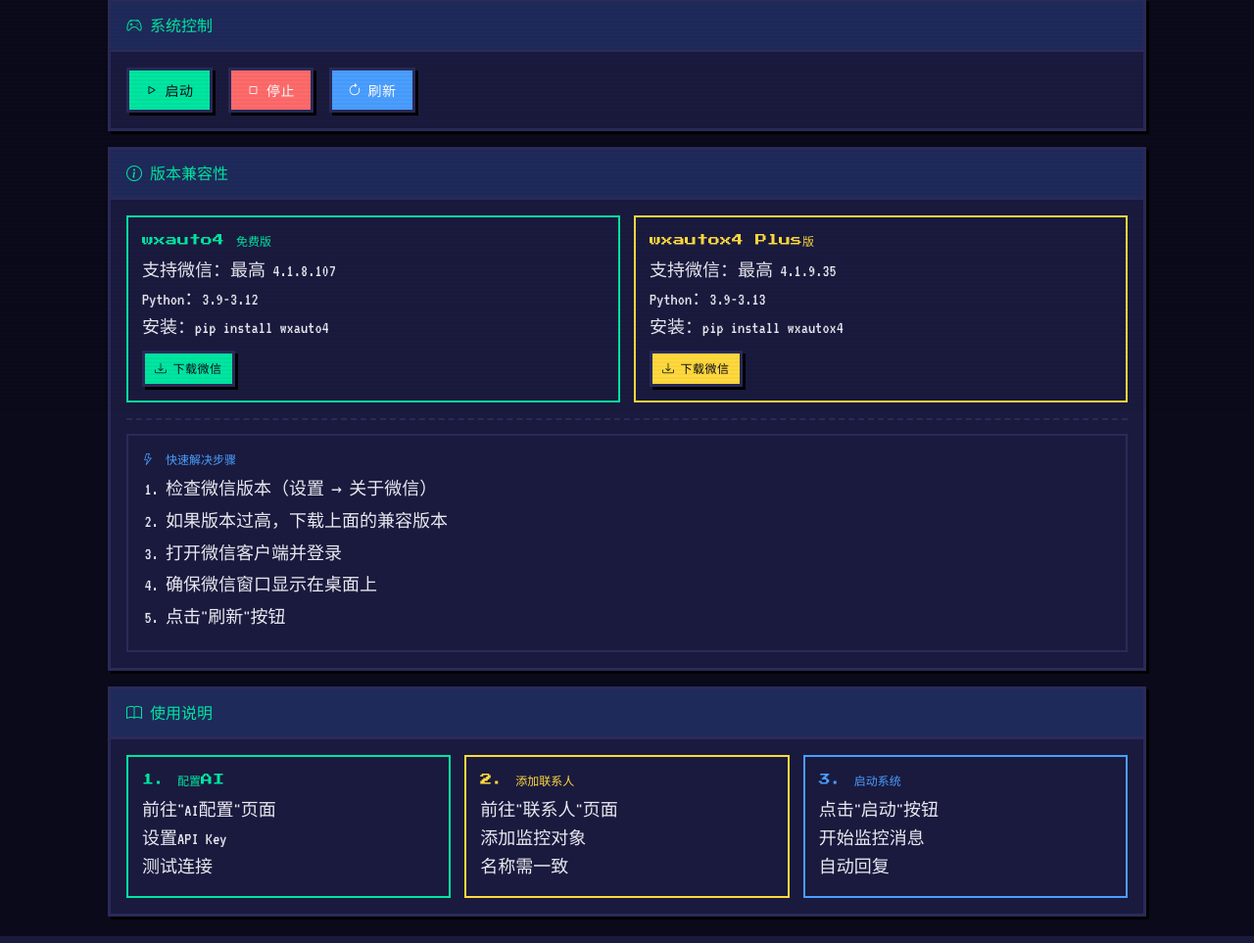
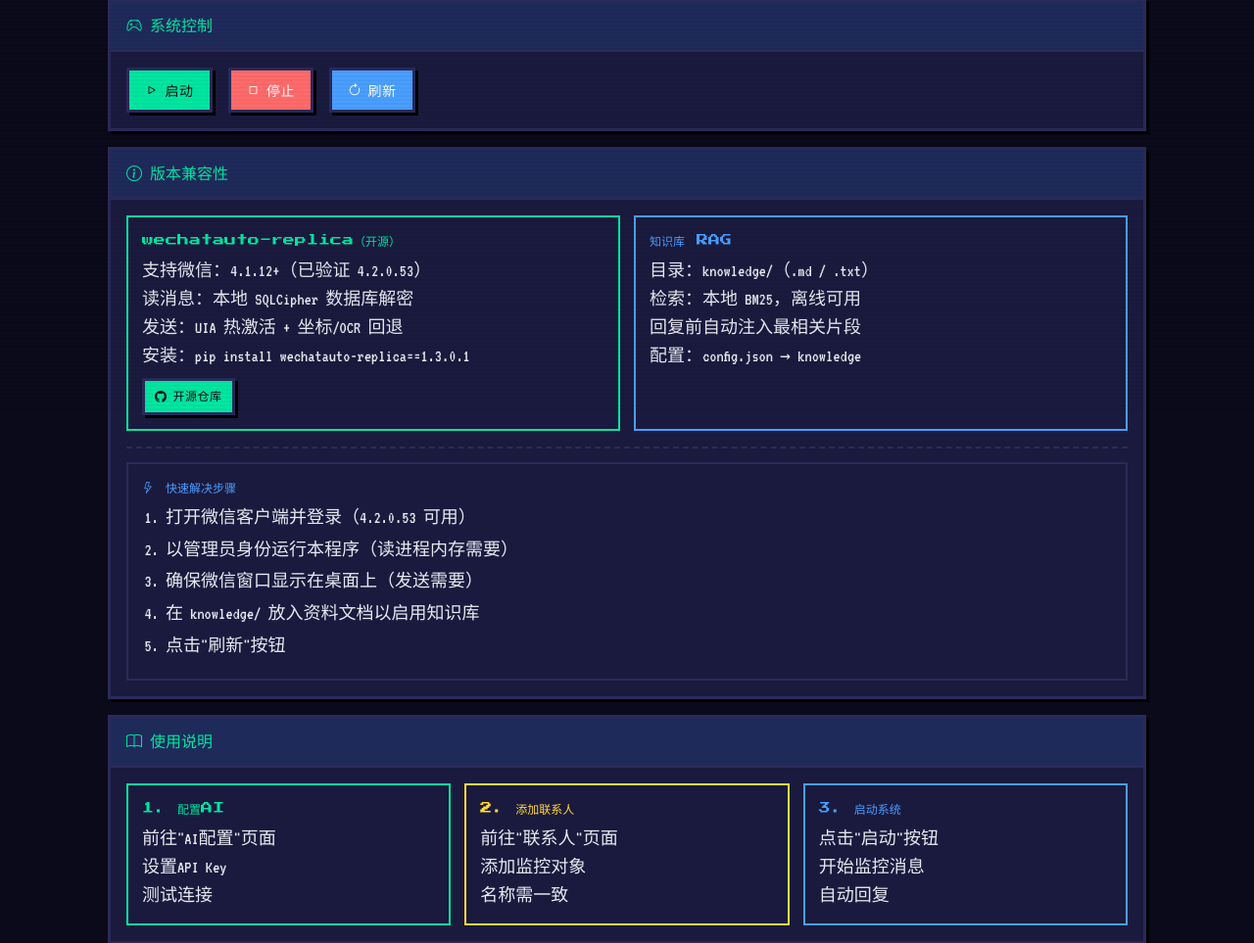
Before and after one commit to 2182977liu-bit/wechat-auto-reply, a Flask app: template templates/index.html in a window 1280 px wide. Shown: the part 379-1342 px from the top of the page at 98% size. Run offline with Flask 3, Linux system fonts and the light colour scheme; the template is opened without the code that fills it, so the values that code supplies are empty.

Commit message:
更新首页版本说明与知识库入口

```diff
--- a/templates/index.html
+++ b/templates/index.html
@@ -9,15 +9,14 @@
         <strong>微信未连接</strong>
     </div>
     <p class="mb-2" style="white-space: pre-line;">{{ status.last_error or '未知错误' }}</p>
-    {% if '主窗口' in (status.last_error or '') or '登录' in (status.last_error or '') %}
+    {% if '主窗口' in (status.last_error or '') or '登录' in (status.last_error or '') or '目录' in (status.last_error or '') %}
     <div class="mt-2" style="font-size: 16px;">
-        <strong>可能原因：微信版本过高</strong><br>
-        wxauto4 免费版仅支持到 4.1.8.107<br><br>
+        <strong>可能原因：微信未登录或权限不足</strong><br>
+        后端 wechatauto-replica 通过本地数据库解密读消息，需要微信已登录且本程序以管理员权限运行<br><br>
         <strong>解决方法：</strong><br>
-        1. 关闭微信<br>
-        2. 运行 <code>download_wechat.bat</code> 下载兼容版本<br>
-        3. 覆盖安装（不会丢失聊天记录）<br>
-        4. 重新登录微信后刷新此页面
+        1. 打开微信客户端并登录（支持 4.2.0.53）<br>
+        2. 以管理员身份运行本程序<br>
+        3. 重新登录后刷新此页面
     </div>
     {% elif '权限' in (status.last_error or '') %}
     <div class="mt-2" style="font-size: 16px;">
@@ -76,36 +75,33 @@
     <div class="pixel-card-body">
         <div class="pixel-grid pixel-grid-2 mb-4">
             <div class="info-box" style="border-color: var(--accent-green);">
-                <div class="info-title text-green">wxauto4 免费版</div>
-                支持微信：最高 4.1.8.107<br>
-                Python：3.9-3.12<br>
-                安装：pip install wxauto4
+                <div class="info-title text-green">wechatauto-replica（开源）</div>
+                支持微信：4.1.12+（已验证 4.2.0.53）<br>
+                读消息：本地 SQLCipher 数据库解密<br>
+                发送：UIA 热激活 + 坐标/OCR 回退<br>
+                安装：pip install wechatauto-replica==1.3.0.1
                 <div class="mt-2">
-                    <a href="https://github.com/SiverKing/wechat4.0-windows-versions/releases/tag/v4.1.8.107" target="_blank" class="pixel-btn pixel-btn-green pixel-btn-sm">
-                        <i class="bi bi-download"></i> 下载微信
+                    <a href="https://github.com/fanyuantaier/wechatauto-replica" target="_blank" class="pixel-btn pixel-btn-green pixel-btn-sm">
+                        <i class="bi bi-github"></i> 开源仓库
                     </a>
                 </div>
             </div>
-            <div class="info-box" style="border-color: var(--accent-yellow);">
-                <div class="info-title text-yellow">wxautox4 Plus版</div>
-                支持微信：最高 4.1.9.35<br>
-                Python：3.9-3.13<br>
-                安装：pip install wxautox4
-                <div class="mt-2">
-                    <a href="https://github.com/SiverKing/wechat4.0-windows-versions/releases/tag/v4.1.9.35" target="_blank" class="pixel-btn pixel-btn-yellow pixel-btn-sm">
-                        <i class="bi bi-download"></i> 下载微信
-                    </a>
-                </div>
+            <div class="info-box" style="border-color: var(--accent-blue);">
+                <div class="info-title text-blue">知识库 RAG</div>
+                目录：knowledge/（.md / .txt）<br>
+                检索：本地 BM25，离线可用<br>
+                回复前自动注入最相关片段<br>
+                配置：config.json → knowledge
             </div>
         </div>
         <hr class="pixel-divider">
         <div class="info-box">
             <div class="info-title text-blue"><i class="bi bi-lightning"></i> 快速解决步骤</div>
             <ol>
-                <li>检查微信版本（设置 → 关于微信）</li>
-                <li>如果版本过高，下载上面的兼容版本</li>
-                <li>打开微信客户端并登录</li>
-                <li>确保微信窗口显示在桌面上</li>
+                <li>打开微信客户端并登录（4.2.0.53 可用）</li>
+                <li>以管理员身份运行本程序（读进程内存需要）</li>
+                <li>确保微信窗口显示在桌面上（发送需要）</li>
+                <li>在 knowledge/ 放入资料文档以启用知识库</li>
                 <li>点击"刷新"按钮</li>
             </ol>
         </div>
```
